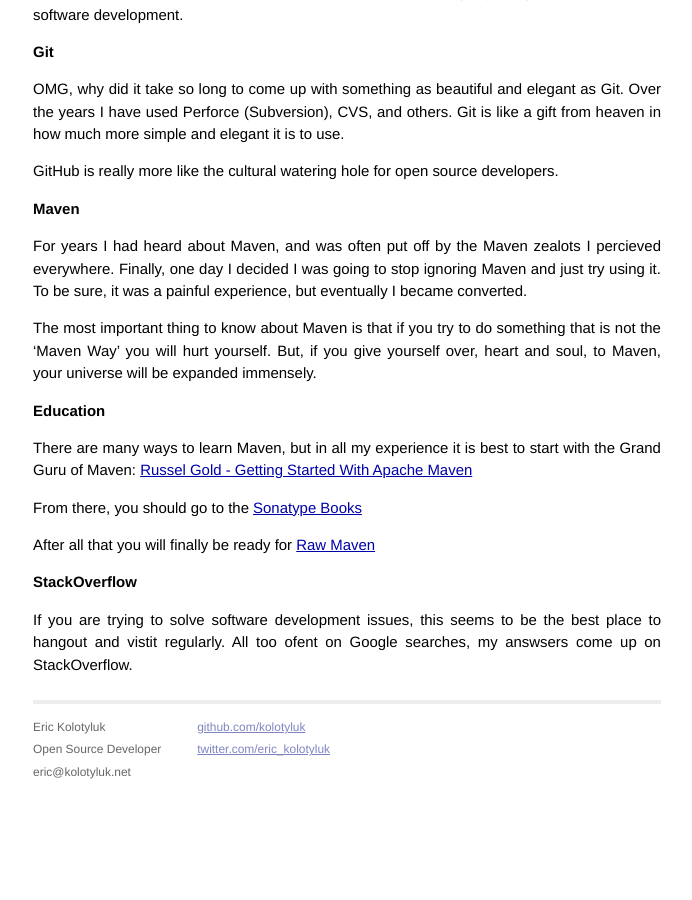
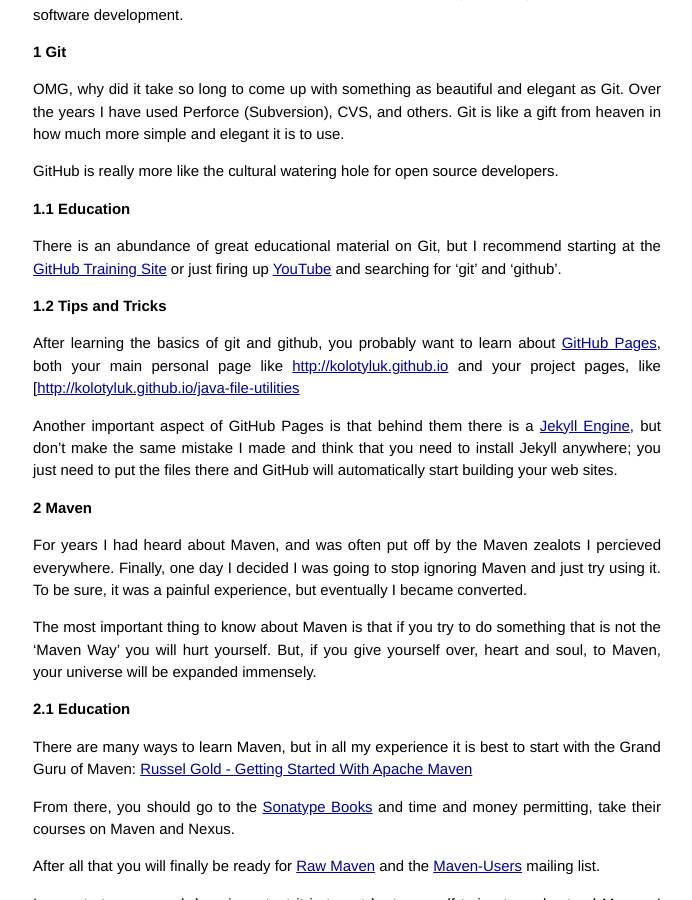
Before and after one commit to kolotyluk/kolotyluk.github.io, a Jekyll site: the page built from _posts/2014-04-01-what-a-joke.markdown, in a window 1280 px wide and 900 px high, scrolled down 542 px. Shown: the whole window, without its empty margins (293-985 px from the left). Built offline with Jekyll 4.4.1, drawn with Linux system fonts in a browser that asks for light colours; Markdown is read by kramdown in place of the engine named in the settings; before the commit the page ends 1337 px from its top, so only the background shows below that; some of the changed text lies outside the part shown.

Commit message:
Update 2014-04-01

```diff
--- a/_posts/2014-04-01-what-a-joke.markdown
+++ b/_posts/2014-04-01-what-a-joke.markdown
@@ -12,8 +12,8 @@
 12 years old, in 1970, so this is more like an old dog learning new tricks.
 
 While I regularly use such drugs as YouTube, Kahn Acadamy, Google, FaceBook, StackTrace, etc.,
-I have not found any good primer on getting into Open Source Software (OSS) yet. In a way, this
-blog will be my primer on what I have learned.
+I have not found any good primer on getting into [Open Source Software](http://opensource.org)
+(OSS) yet. In a way, this blog will be my primer on what I have learned.
 
 Without going into the history of OSS, I will start with the present, on things I have learned:
 
@@ -24,7 +24,7 @@
 I could go on, but those are the three basics I have found to adopting an open attitude towards
 software development.
 
-# Git
+# 1 Git
 
 OMG, why did it take so long to come up with something as beautiful and elegant as Git.
 Over the years I have used Perforce (Subversion), CVS, and others. Git is like a gift from
@@ -32,7 +32,24 @@
 
 GitHub is really more like the cultural watering hole for open source developers.
 
-# Maven
+## 1.1 Education
+
+There is an abundance of great educational material on Git, but I recommend starting at the
+[GitHub Training Site](http://training.github.com) or just firing up [YouTube](https://www.youtube.com)
+and searching for 'git' and 'github'.
+
+## 1.2 Tips and Tricks
+
+After learning the basics of git and github, you probably want to learn about
+[GitHub Pages](https://pages.github.com), both your main personal page like
+[http://kolotyluk.github.io](http://kolotyluk.github.io) and your project pages, like
+[[http://kolotyluk.github.io/java-file-utilities](http://kolotyluk.github.io/java-file-utilities)
+
+Another important aspect of GitHub Pages is that behind them there is a [Jekyll Engine](http://jekyllrb.com),
+but don't make the same mistake I made and think that you need to install Jekyll anywhere;
+you just need to put the files there and GitHub will automatically start building your web sites.
+
+# 2 Maven
 
 For years I had heard about Maven, and was often put off by the Maven zealots I percieved
 everywhere. Finally, one day I decided I was going to stop ignoring Maven and just try using
@@ -42,17 +59,35 @@
 the 'Maven Way' you will hurt yourself. But, if you give yourself over, heart and soul, to
 Maven, your universe will be expanded immensely.
 
-## Education
+## 2.1 Education
 
 There are many ways to learn Maven, but in all my experience it is best to start with the
-Grand Guru of Maven: [Russel Gold - Getting Started With Apache Maven](http://www.packtpub.com/getting-started-with-apache-maven/video)
+Grand Guru of Maven:
+[Russel Gold - Getting Started With Apache Maven](http://www.packtpub.com/getting-started-with-apache-maven/video)
 
 From there, you should go to the [Sonatype Books](http://www.sonatype.com/resources/books)
+and time and money permitting, take their courses on Maven and Nexus.
 
-After all that you will finally be ready for [Raw Maven](http://maven.apache.org)
+After all that you will finally be ready for [Raw Maven](http://maven.apache.org) and the
+[Maven-Users](mailto:users@maven.apache.org) mailing list.
 
-# StackOverflow
+I cannot stress enough how important it is to not hurt yourself trying to understand Maven.
+I went through a lot of needless pain and suffering because I was trying to do things,
+using enourmously powerful tools, without proper grounding and appreciation for what I was
+actually trying to do.
+
+# 3 StackOverflow
 
 If you are trying to solve software development issues, this seems to be the best place to
-hangout and vistit regularly. All too ofent on Google searches, my answsers come up on
+hangout and vistit regularly. All too often on Google searches, my answsers come up on
 StackOverflow.
+
+## 3.1 Tips and Trick
+
+I am still new to StackOverflow, but one important tip is: if you ask a question, make sure
+it gets answered, for the benefit of everyone else who ends up there too. In particular,
+if you solve the problem, then post your answer.
+
+Another important tip is, alway try to be clear in your questions and answers. As amazing as
+StackOverflow is, I am often dismayed by dialogs that are hard to fathom because people seem
+decend into terse and abstruse conversations about things.
```
